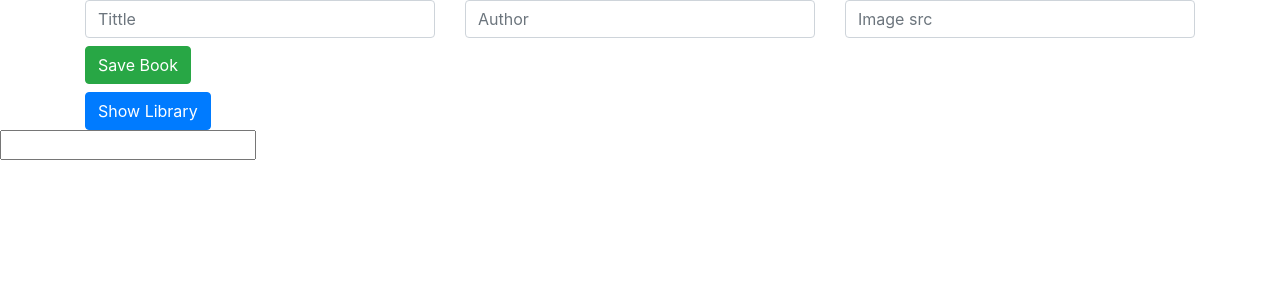
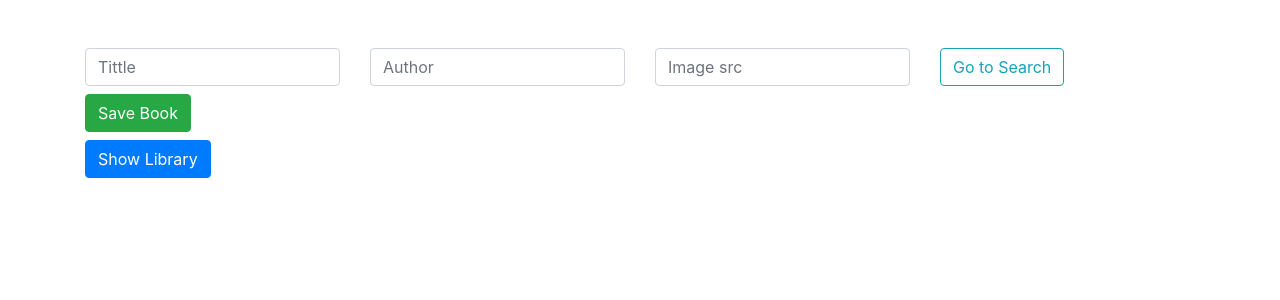
Before and after one commit to tiko-manukyan/ng-learn, an Angular app: page / in a window 1280 px wide. Shown: the top 300 px of the page. Built offline with nearby package versions, Linux system fonts and the light colour scheme.

Commit message:
implement search

```diff
--- a/src/app/app.component.html
+++ b/src/app/app.component.html
@@ -1,7 +1,9 @@
-<div class="container">
+<div class="container mt-5">
+  <div *ngIf="!showSearchContent">
     <div class="row">
       <div class="col">
-      <app-manage-book (bookSaved)="onBookCreated($event)"></app-manage-book>
+        <app-manage-book (bookSaved)="onBookCreated($event)"
+                         (goToSearch)="onGoToSearch()"></app-manage-book>
       </div>
     </div>
     <div class="row">
@@ -11,4 +13,8 @@
       </div>
     </div>
   </div>
-<input (input)="onSearch($event)" type="text">
+  <app-search-book *ngIf="showSearchContent"
+                   [books]="books"
+                   (toMainPage)="onGoToSearch()"
+  ></app-search-book>
+</div>
--- a/src/app/app.component.ts
+++ b/src/app/app.component.ts
@@ -9,7 +9,8 @@ import {Book} from './book.model';
 export class AppComponent {
   // @ts-ignore
   public books: Book[] = JSON.parse(localStorage.getItem('book')) || [];
-  public searchResult: Book[];
+  public showSearchContent = false;
+
 
   onBookCreated(book: Book): void {
     this.books.push(book);
@@ -22,14 +23,7 @@ export class AppComponent {
 
   }
 
-  onSearch(event: any): void {
-    const search = event.target.value.toLowerCase();
-    this.searchResult = this.books.filter((book: Book) => {
-      if (book.title.toLowerCase().includes(search) || book.author.toLowerCase().includes(search) ) {
-        return true;
-      }
-      return false;
-    });
+  onGoToSearch(): void {
+    this.showSearchContent = !this.showSearchContent;
   }
-
 }
--- a/src/app/app.module.ts
+++ b/src/app/app.module.ts
@@ -6,8 +6,9 @@ import { AppComponent } from './app.component';
 import { ManageBookComponent } from './manage-book/manage-book.component';
 import {FormsModule} from '@angular/forms';
 import { LibraryComponent } from './library/library.component';
-import { BookItemComponent } from './library/book-item/book-item.component';
+import { BookItemComponent } from './shared/book-item/book-item.component';
 import { SelectedBookComponent } from './library/selected-book/selected-book.component';
+import {SearchBookComponent} from './search-book/search-book.component';
 
 @NgModule({
   declarations: [
@@ -15,7 +16,8 @@ import { SelectedBookComponent } from './library/selected-book/selected-book.com
     ManageBookComponent,
     LibraryComponent,
     BookItemComponent,
-    SelectedBookComponent
+    SelectedBookComponent,
+    SearchBookComponent
   ],
     imports: [
         BrowserModule,
--- a/src/app/library/library.component.ts
+++ b/src/app/library/library.component.ts
@@ -42,4 +42,6 @@ export class LibraryComponent implements OnInit {
 
 
 
+
+
 }
--- a/src/app/manage-book/manage-book.component.html
+++ b/src/app/manage-book/manage-book.component.html
@@ -22,6 +22,9 @@
              name="imagePath"
              [(ngModel)]="imagePath">
     </div>
+    <div class="col">
+      <button class="btn btn-outline-info" (click)="onSearch()"> Go to Search</button>
+    </div>
   </div>
   <button class="btn btn-success mt-2" (click)="onSaveBook()">Save Book</button>
 </form>
--- a/src/app/manage-book/manage-book.component.ts
+++ b/src/app/manage-book/manage-book.component.ts
@@ -12,6 +12,7 @@ export class ManageBookComponent implements OnInit {
   public title: string;
   public imagePath: string;
   @Output() bookSaved = new EventEmitter<Book>();
+  @Output() goToSearch = new EventEmitter();
 
   constructor() { }
 
@@ -26,6 +27,11 @@ export class ManageBookComponent implements OnInit {
     this.imagePath = '';
   }
 
+  onSearch(): void {
+    this.goToSearch.emit();
+
+
+  }
 
 
 
--- /dev/null
+++ b/src/app/search-book/search-book.component.html
@@ -0,0 +1,14 @@
+<div class="row">
+  <div class="col-8">
+    <input class="form-control" type="text" (input)="onSearch($event)">
+  </div>
+  <div class="col-4">
+    <button class="btn btn-success" (click)="onShowMainPage()">Go to Library</button>
+  </div>
+  <hr>
+</div>
+<div class="row">
+  <div class="col-4">
+    <app-book-item *ngFor="let book of searchResult" [book]="book"></app-book-item>
+  </div>
+</div>
--- /dev/null
+++ b/src/app/search-book/search-book.component.ts
@@ -0,0 +1,35 @@
+import {Component, Input, OnInit, Output, EventEmitter} from '@angular/core';
+import {Book} from '../book.model';
+
+@Component({
+  selector: 'app-search-book',
+  templateUrl: './search-book.component.html',
+  styleUrls: ['./search-book.component.css']
+})
+export class SearchBookComponent implements OnInit {
+  @Input() books: Book[];
+  public searchResult: Book[] = [];
+  @Output() toMainPage = new EventEmitter();
+
+
+  constructor() { }
+
+  ngOnInit(): void {
+  }
+
+  onSearch(search: any): void {
+    const bookName = search.target.value.toLowerCase();
+    this.searchResult = this.books.filter((book: Book) => {
+      if (book.author.toLowerCase().includes(bookName) || book.title.toLowerCase().includes(bookName)) {
+        return true;
+      }
+      return false;
+    });
+    console.log(this.searchResult);
+  }
+
+  onShowMainPage(): void {
+    this.toMainPage.emit();
+  }
+
+}
```
Also changed, not shown: src/app/search-book/search-book.component.css (added), src/app/shared/book-item/book-item.component.css (renamed from src/app/library/book-item/book-item.component.css), src/app/shared/book-item/book-item.component.html (renamed from src/app/library/book-item/book-item.component.html), src/app/shared/book-item/book-item.component.ts (renamed from src/app/library/book-item/book-item.component.ts). Lines whose indentation alone changed are shown as unchanged.
